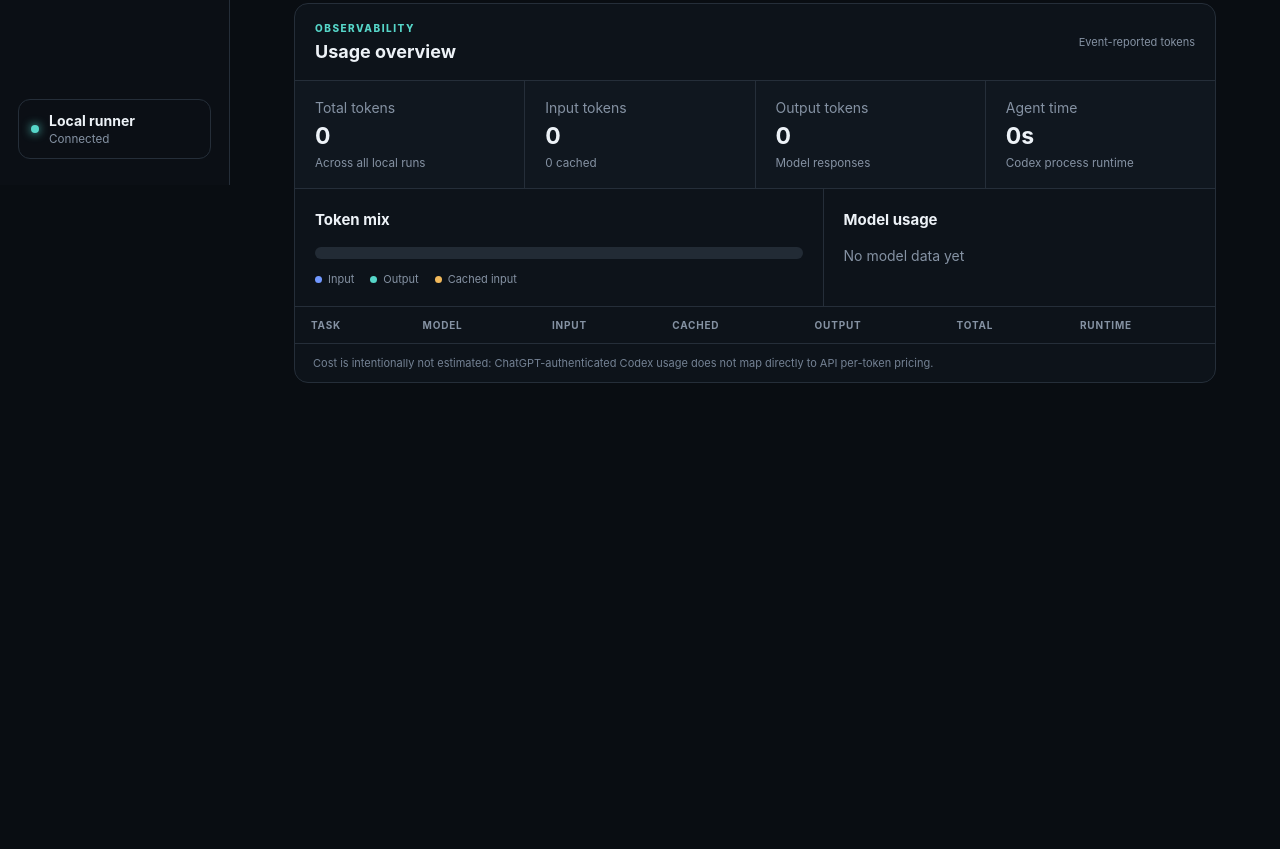
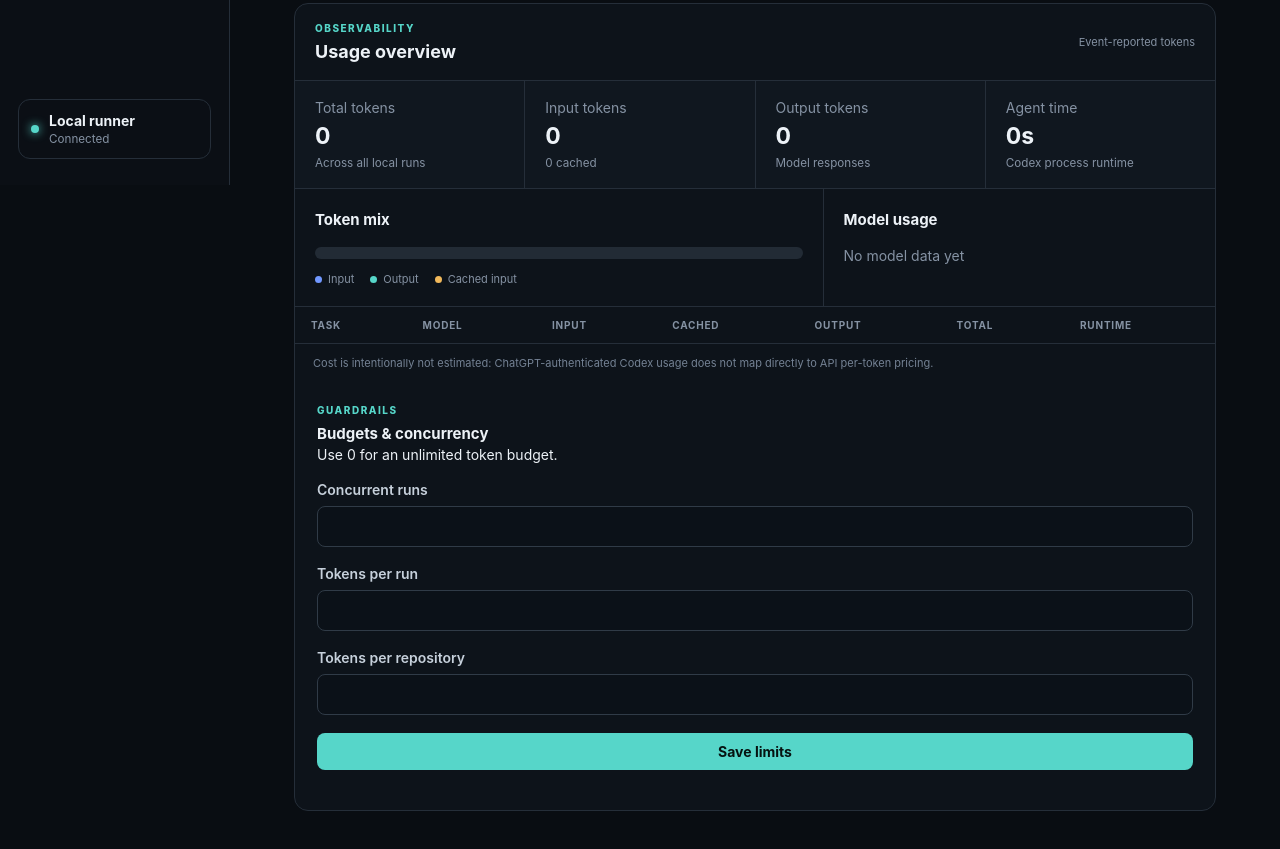
Before and after one commit to EIRCQi/codex-control-plane, a website: page public/index.html in a window 1280 px wide. Shown: the part 615-1464 px from the top of the page. Before the commit the page ends 1038 px from the top, so only its background shows below. Drawn offline with Linux system fonts and the light colour scheme; no server answers.

Commit message:
Add budgets, quotas, and concurrency (public/index.html)

```diff
--- a/public/index.html
+++ b/public/index.html
@@ -15,7 +15,7 @@
         <button class="nav">◇ <span>Workflows</span></button>
         <button class="nav">✓ <span>Approvals</span><b id="approval-count">0</b></button>
         <button class="nav" data-target="usage-panel">⌇ <span>Usage</span></button>
-        <button class="nav">⚙ <span>Settings</span></button>
+        <button class="nav" data-target="budget-settings">⚙ <span>Settings</span></button>
       </nav>
       <div class="local-status"><i></i><div><strong>Local runner</strong><small>Connected</small></div></div>
     </aside>
@@ -49,6 +49,14 @@
         </div>
         <div class="usage-table-wrap"><table><thead><tr><th>Task</th><th>Model</th><th>Input</th><th>Cached</th><th>Output</th><th>Total</th><th>Runtime</th></tr></thead><tbody id="usage-rows"></tbody></table></div>
         <p class="cost-note">Cost is intentionally not estimated: ChatGPT-authenticated Codex usage does not map directly to API per-token pricing.</p>
+        <form class="budget-settings" id="budget-settings">
+          <div><p class="eyebrow">GUARDRAILS</p><h3>Budgets & concurrency</h3><p>Use 0 for an unlimited token budget.</p></div>
+          <label>Concurrent runs<input name="maxConcurrentRuns" type="number" min="1" max="8" required /></label>
+          <label>Tokens per run<input name="maxTokensPerRun" type="number" min="0" step="1000" required /></label>
+          <label>Tokens per repository<input name="maxTokensPerRepository" type="number" min="0" step="1000" required /></label>
+          <button class="primary">Save limits</button>
+          <span id="settings-status"></span>
+        </form>
       </section>
     </main>
     <dialog id="task-dialog">
```
